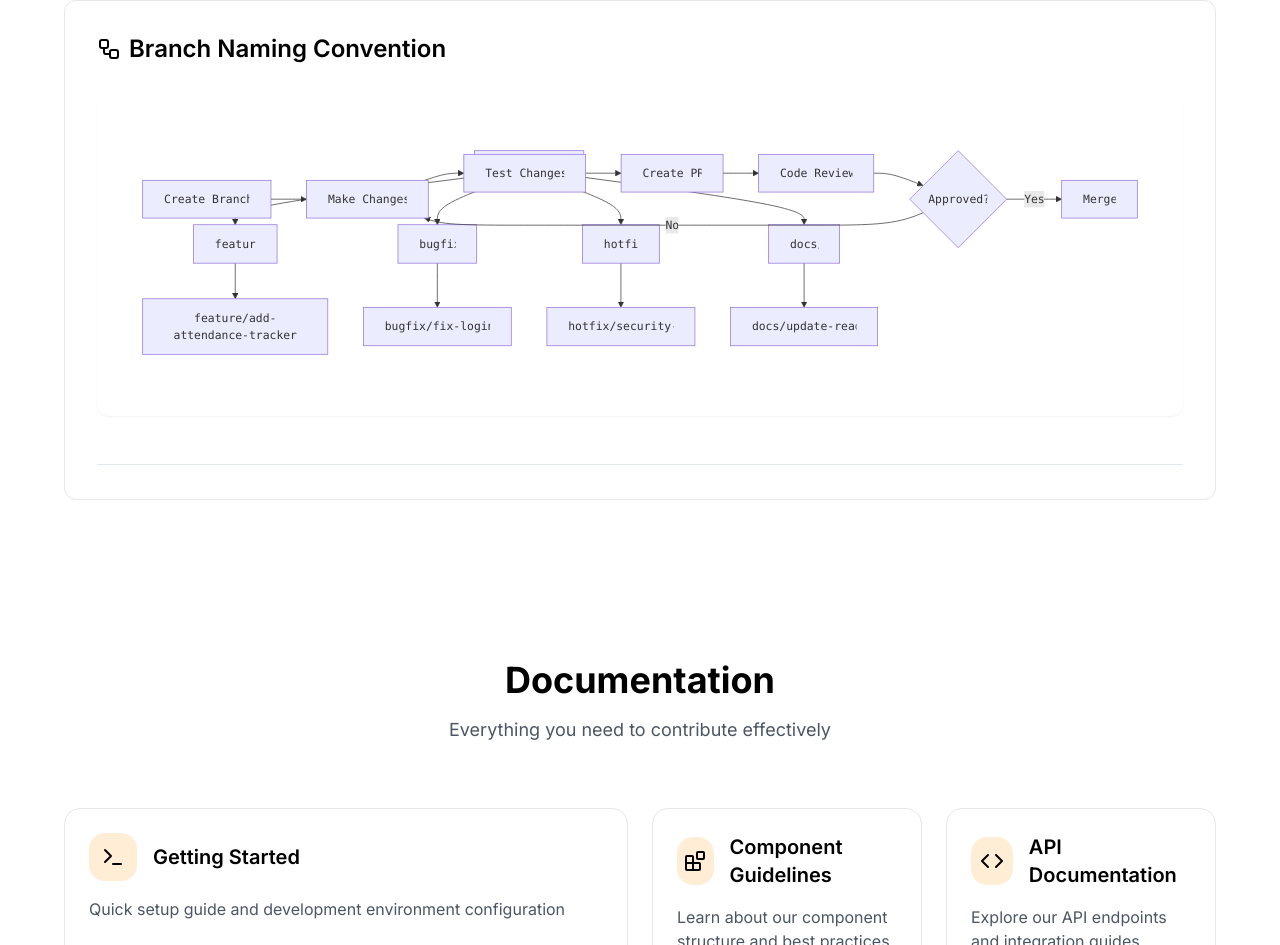
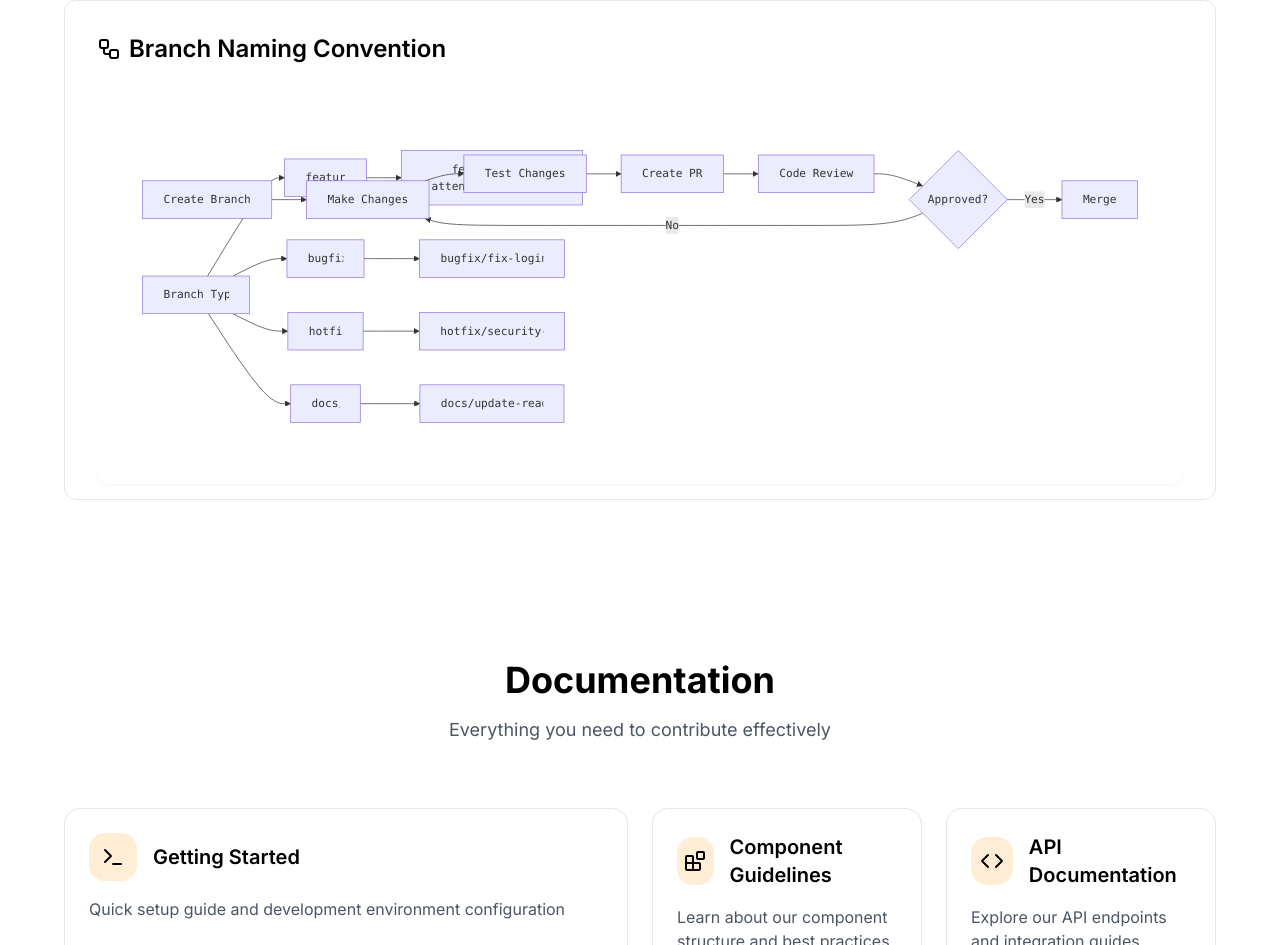
Before and after one commit to HUSAM-07/AccessX, a Next.js app: page /contribute in a window 1280 px wide. Shown: the part 1593-2538 px from the top of the page. Built offline with nearby package versions, Linux system fonts and the light colour scheme.

Commit message:
updated mermaidJs flowchart from TD to LR for better user experience while reading

```diff
--- a/src/app/contribute/page.tsx
+++ b/src/app/contribute/page.tsx
@@ -34,7 +34,7 @@ import ShimmerButton from "@/components/magicui/shimmer-button"
 import { Button } from "@/components/ui/button"
 
 export default function ContributePage() {
-  const branchingDiagram = `flowchart TD
+  const branchingDiagram = `flowchart LR
     A[Branch Types] --> B[feature/]
     A --> C[bugfix/]
     A --> D[hotfix/]
```
